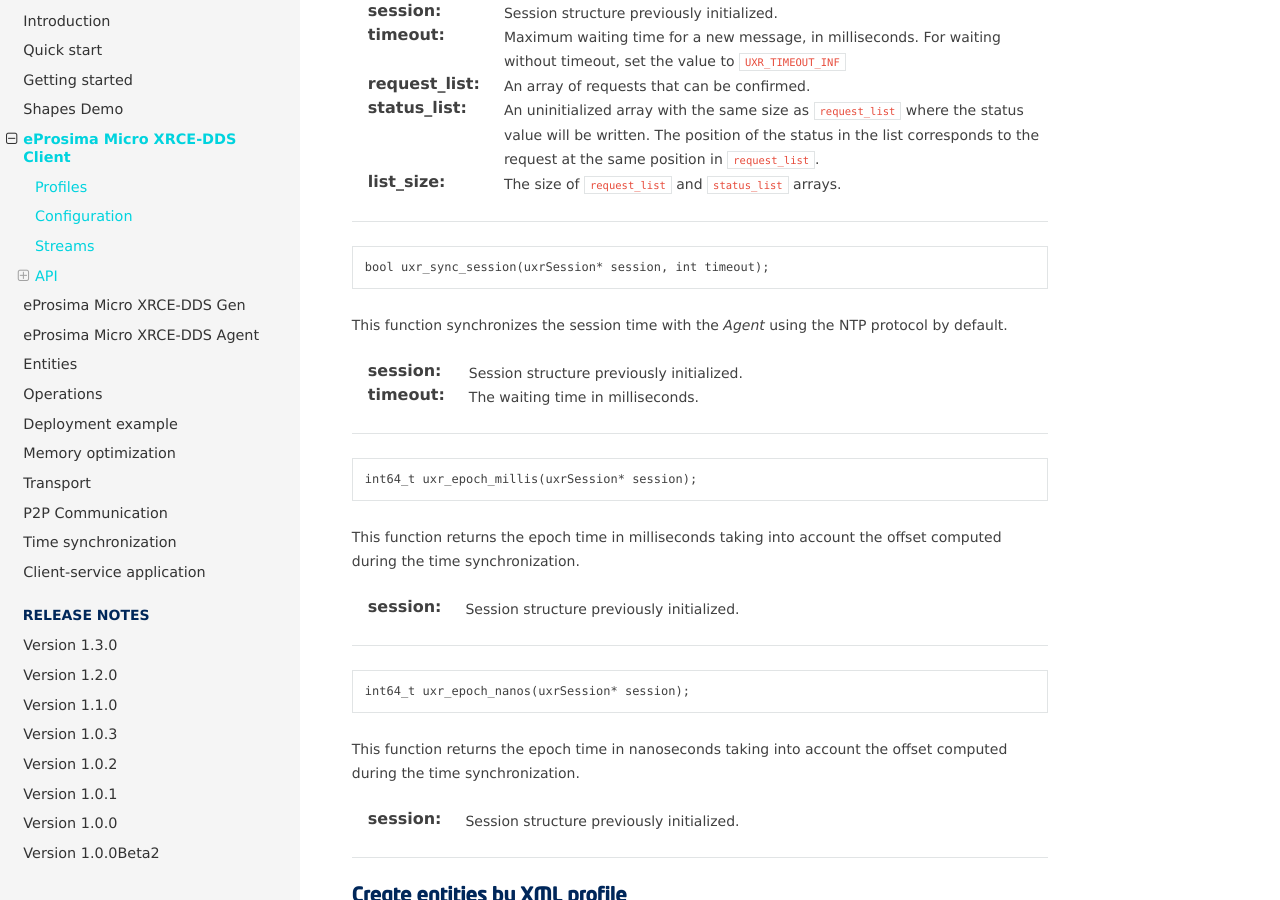
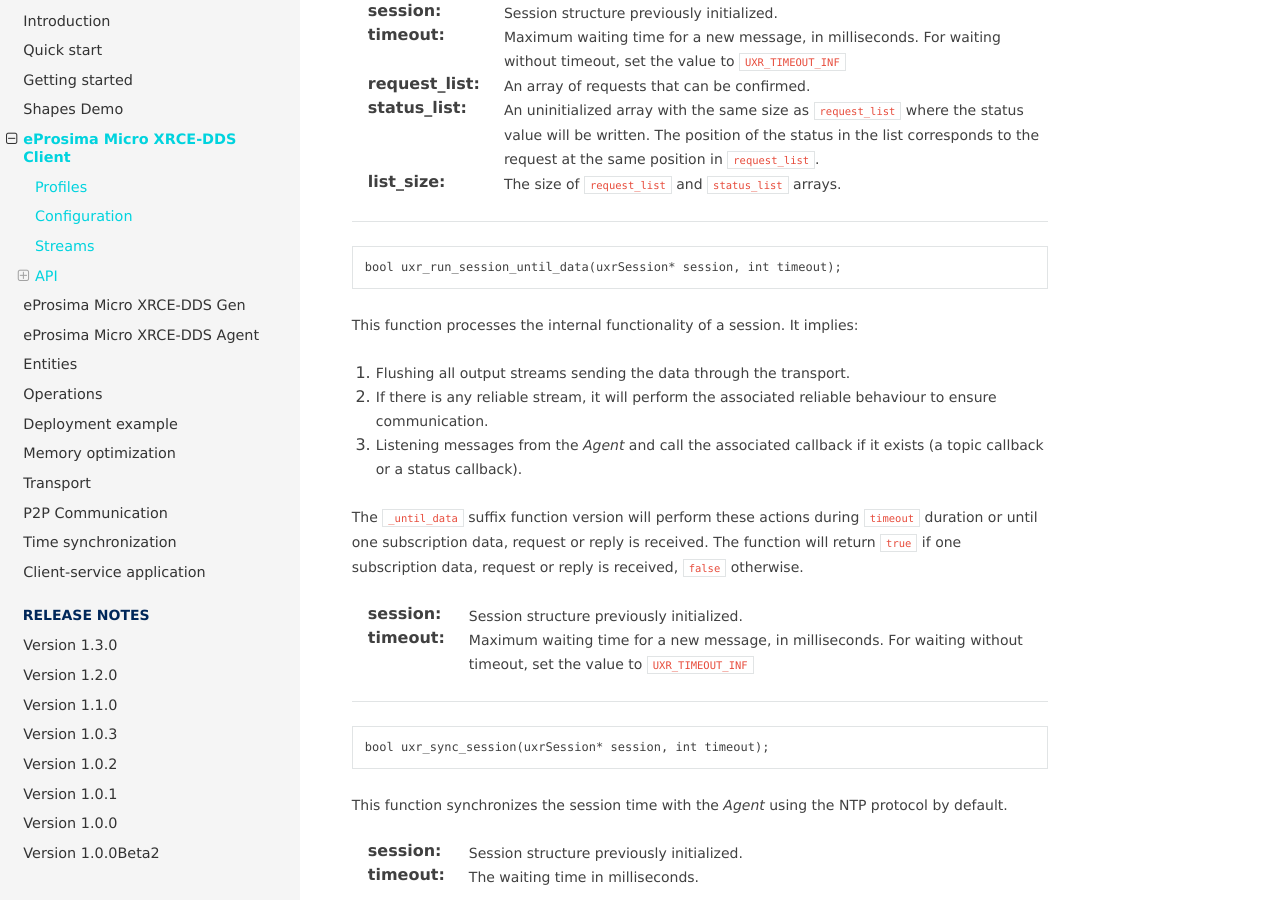
Before and after one commit to eProsima/Micro-XRCE-DDS-docs, a Sphinx documentation site: the page built from docs/client.rst, in a window 1280 px wide and 900 px high, scrolled down 9180 px. Built offline with Sphinx 7.4.7 and the Read the Docs theme 2.0.0, drawn with Linux system fonts in a browser that asks for light colours.

Commit message:
Add uxr_run_session_until_data

```diff
--- a/docs/client.rst
+++ b/docs/client.rst
@@ -415,6 +415,27 @@
 :status_list: An uninitialized array with the same size as ``request_list`` where the status value will be written.
               The position of the status in the list corresponds to the request at the same position in ``request_list``.
 :list_size: The size of ``request_list`` and ``status_list`` arrays.
+
+------
+
+.. code-block:: c
+
+    bool uxr_run_session_until_data(uxrSession* session, int timeout);
+
+This function processes the internal functionality of a session.
+It implies:
+
+1. Flushing all output streams sending the data through the transport.
+2. If there is any reliable stream, it will perform the associated reliable behaviour to ensure communication.
+3. Listening messages from the *Agent* and call the associated callback if it exists (a topic callback or a status callback).
+
+The ``_until_data`` suffix function version will perform these actions during ``timeout`` duration
+or until one subscription data, request or reply is received.
+The function will return ``true`` if one subscription data, request or reply is received, ``false`` otherwise.
+
+:session: Session structure previously initialized.
+:timeout: Maximum waiting time for a new message, in milliseconds.
+          For waiting without timeout, set the value to ``UXR_TIMEOUT_INF``
 
 ------
 
```
